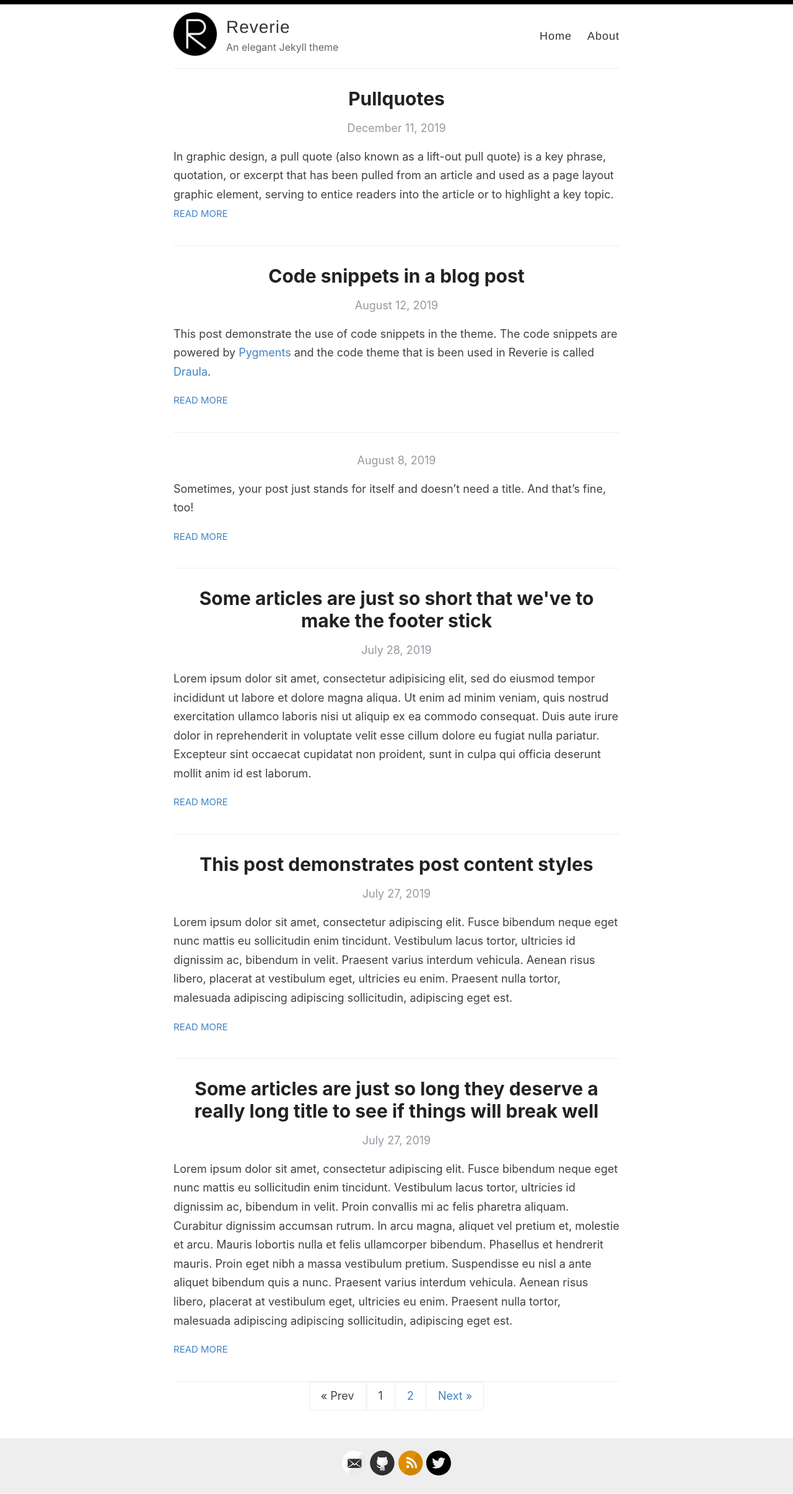
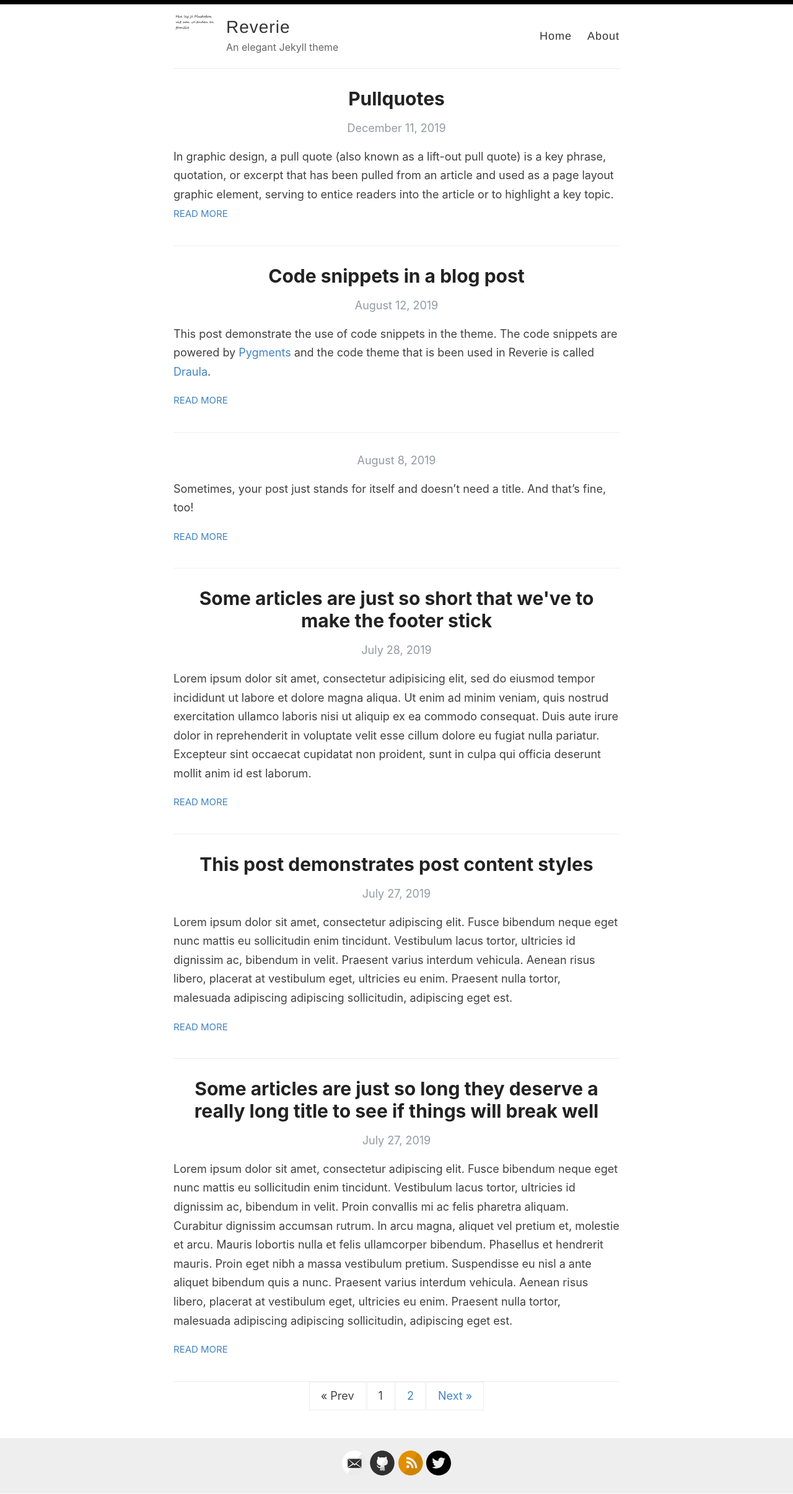
Before and after one commit to appdesign1987/mastodonuitgelegd, a Jekyll site: the page built from index.html, in a window 1280 px wide. Shown: the whole page at 62% size. Built offline with Jekyll 4.4.1, drawn with Linux system fonts in a browser that asks for light colours; the list of posts is cut into pages by our own code.

Commit message:
Update _config.yml

```diff
--- a/_config.yml
+++ b/_config.yml
@@ -12,7 +12,7 @@ author: Jeroen van Drongelen
 description: An elegant Jekyll theme
 
 # URL of your avatar or profile pic (you could use your GitHub profile pic)
-avatar: /images/reverie.png
+avatar: /images/titel.png
 
 #
 # Flags below are optional
```
